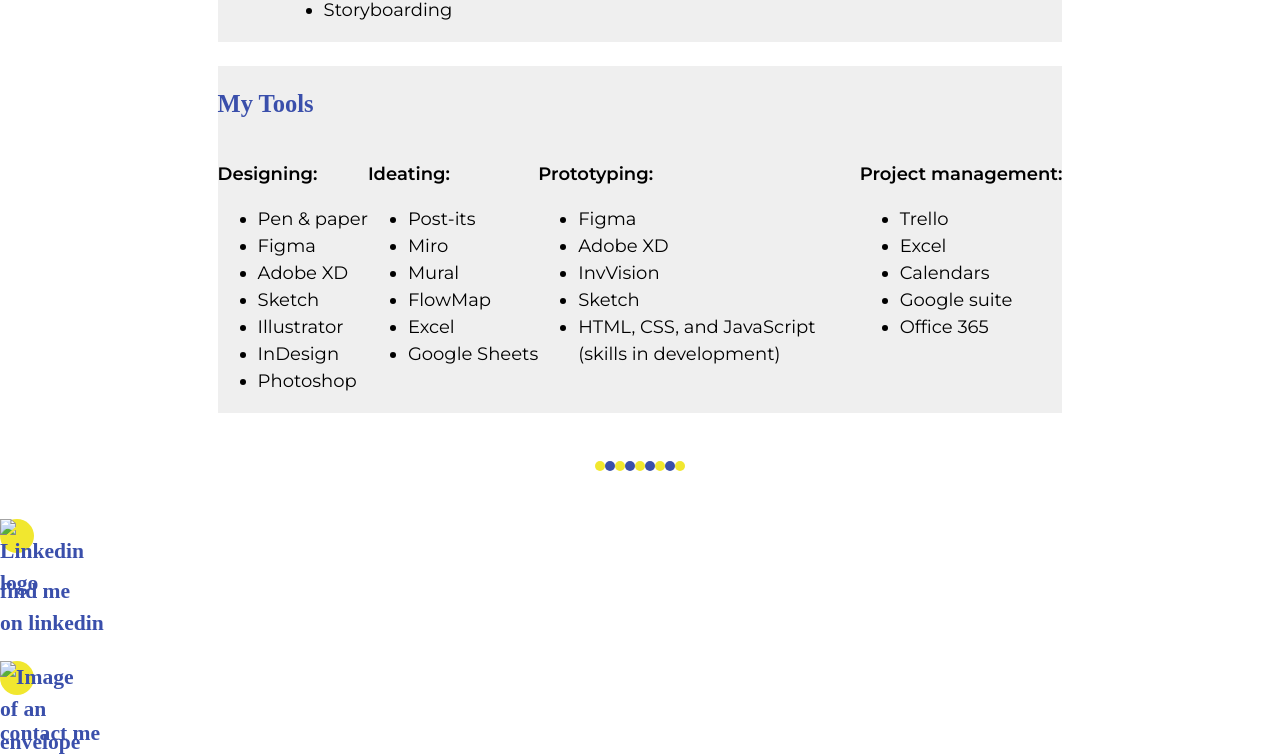
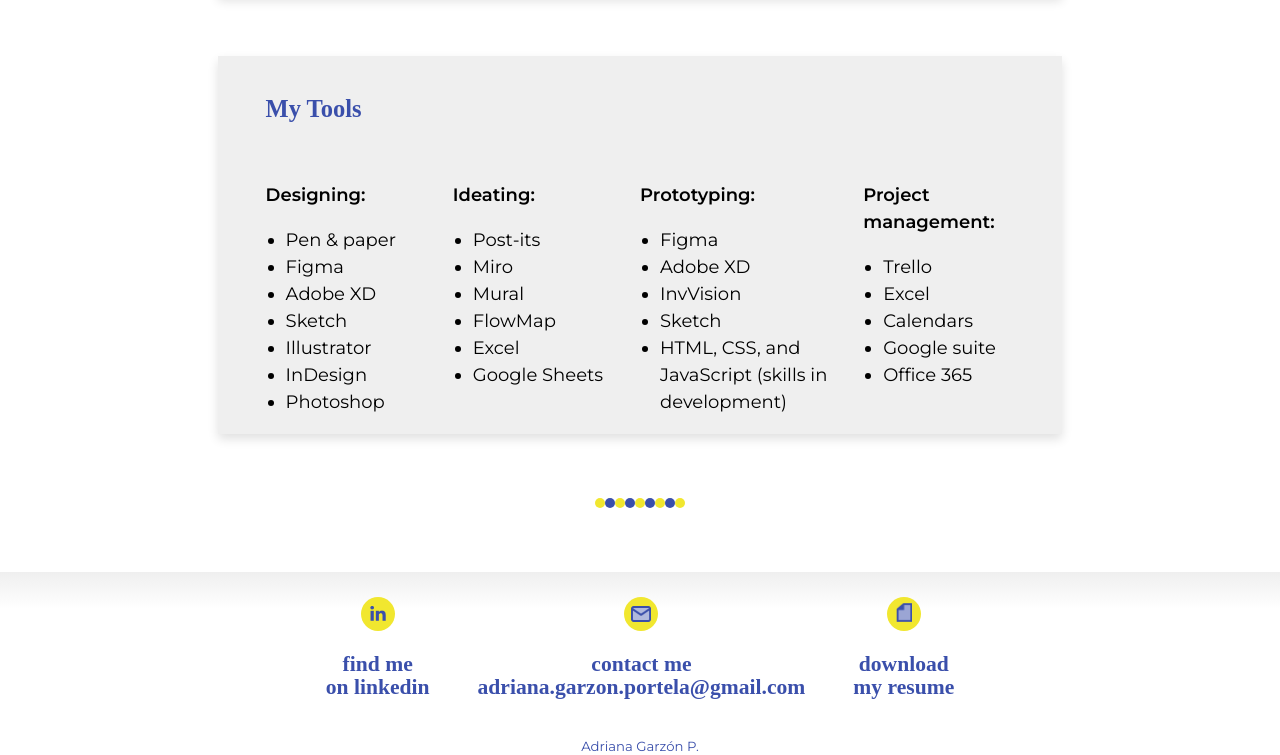
Before and after one commit to adrianamgarzonp4/UX_UI_HM_17, a plain HTML site: page index.html in a window 1280 px wide. Shown: the part 2045-2800 px from the top of the page. Drawn offline with Linux system fonts and the light colour scheme; a web font is replaced by a local one.

Commit message:
Added styles and meta tags
Added styles for skills, tools, and footer sections , hover states, and shadows
Added meta tags to html
Added comments to html

```diff
--- a/css/styles.css
+++ b/css/styles.css
@@ -72,7 +72,7 @@ div .circle { /*decoration circles*/
 
 nav {
     background-color: var(--white, #ffffff);
-    padding: 10px;
+    padding: 5px;
 }
 
 .logo {
@@ -92,7 +92,7 @@ nav {
 
 .nav-item { /*nav ul li item, not including logo*/
     width: 100px;
-    height: 60px;
+    height: 54px;
     display: flex;
     justify-content: center;
     align-items: center;
@@ -110,11 +110,13 @@ nav {
 nav ul li div.link-hover:hover {
     background-color: var(--yellow, #f1e72f);
     color: var(--dark-grey, #404040);
+    box-shadow: 0 5px 10px rgba(0,0,0,0.19), 0 3px 6px rgba(0,0,0,0.23);
 }
 
 nav .current .link-hover {
     background-color: var(--yellow, #f1e72f);
     color: var(--dark-grey, #404040);
+    /*box-shadow: 0 5px 10px rgba(0,0,0,0.19), 0 3px 6px rgba(0,0,0,0.23);*/
 }
 
 nav ul li.logo {
@@ -133,7 +135,7 @@ nav li a, footer li a {
     font-weight: bolder;
     text-decoration: none;
     color: var(--blue, #3a4fab);
-    font-size: 1.2em;
+    font-size: 1.2rem;
 }
 
 nav ul, footer ul {
@@ -144,12 +146,23 @@ nav ul, footer ul {
 
 /*FOOTER*/
 footer {
-    background-color: var(--white, #ffffff);
+    /*background-color: var(--white, #ffffff);*/
+    background: linear-gradient(#efefef, #ffffff, #ffffff, #ffffff, #ffffff, #ffffff, #ffffff);
 }
 
-.copyright {
-    font-size: 0.735rem;
-    color: var(--blue, #3a4fab);
+footer section ul.footer-options { /*ul*/
+    display: inline-flex;
+}
+
+footer section ul li a div.footer-option-box p {
+    text-align: center;
+    margin-right: 24px;
+    margin-left: 24px;
+    line-height: 1.25rem;
+}
+
+footer section ul li a div.footer-option-box div {
+    margin: auto;
 }
 
 .icon-circle {
@@ -158,6 +171,43 @@ footer {
     height: 34px;
     border-radius: 50%;
 }
+
+.linkedin {
+    display: block;
+    margin: auto;
+    padding-top: 9px;
+    width: 16px;
+}
+
+.email {
+    display: block;
+    margin: auto;
+    padding-top: 9px;
+    width: 20px;
+}
+
+.doc {
+    display: block;
+    margin: auto;
+    padding-top: 6px;
+    width: 16px;
+}
+
+.copyright {
+    font-size: 0.735rem;
+    color: var(--blue, #3a4fab);
+    text-align: center;
+}
+
+div.footer-hover:hover {
+    transform: scale(1.5);
+    color: var(--dark-grey, #404040);
+    box-shadow: 0 5px 10px rgba(0,0,0,0.19), 0 3px 6px rgba(0,0,0,0.23);
+}
+
+/*footer section ul li a div.footer-option-box p:hover {
+    color: var(--dark-grey, #404040);
+}*/
 
 /*DIVIDER*/
 .small-circle-blue {
@@ -178,8 +228,8 @@ footer {
     display: flex;
     flex-direction: row;
     justify-content: center;
-    padding-top: 48px;
-    padding-bottom: 48px;
+    padding-top: 64px;
+    padding-bottom: 64px;
 }
 
 /*MAIN: profile photo, button*/
@@ -190,7 +240,7 @@ footer {
 .profile-photo {
     max-width: 100%;
     height: auto;
-    border-radius: 20px;
+    box-shadow: 0 5px 10px rgba(0,0,0,0.12)/*, 0 6px 6px rgba(0,0,0,0.23)*/;
 }
 
 .inner-button-div {
@@ -213,8 +263,12 @@ footer {
 .my-button-link .link-hover:hover {
     background-color: var(--yellow, #f1e72f);
     color: var(--dark-grey, #404040);
+    box-shadow: 0 5px 10px rgba(0,0,0,0.19), 0 3px 6px rgba(0,0,0,0.23);
 }
 
+main section div ul {
+    padding-inline-start: 20px;
+}
 
 /*GRIDS*/
 
@@ -234,6 +288,7 @@ footer {
 }
 .hg-2 {
     grid-area: nav;
+    height: 64px;
 }
 .hg-3 {
     grid-area: l-decor;
@@ -265,10 +320,10 @@ footer {
     width: auto;
     display: grid;
     grid-template-areas:
-        '. c1 . . .'
-        'c2 c3 c4 . c5'
+        '. . . . c1'
+        '. c3 c4 . c5'
         'c6 c7 . c8 .'
-        'c9 . c10 . c11'
+        'c9 . c10 c2 c11'
         '. . . . c12';
 }
 
@@ -285,8 +340,6 @@ footer {
 .rdc11 { grid-area: c11}
 .rdc12 { grid-area: c12}
 
-/* /////WORKING IN THIS SECTION////// */
-
 /*Main - Skills*/
 .main-skills {
     background-color: var(--light-grey, #efefef);
@@ -295,37 +348,67 @@ footer {
         'heading heading . .'
         'bullets1 bullets1 bullets2 bullets2';
     align-items: start;
-    height: 100%;
+    box-shadow: 0 5px 10px rgba(0,0,0,0.12)/*, 0 6px 6px rgba(0,0,0,0.23)*/;
 }
 
 .ms-1 {
     grid-area: heading;
-    padding-top: 48px;
     padding-left: 48px;
+    align-self: center;
 }
 .ms-2 {
     grid-area: bullets1;
-    justify-self: center;
+    justify-self: start;
+    padding-left: 68px;
 }
 .ms-3 {
     grid-area: bullets2;
-    justify-self: center;
+    justify-self: start;
+    padding-left: 68px;
 }
 
 /*Main - Tools*/
 .main-tools {
     background-color: var(--light-grey);
     display: grid;
-    grid-template-areas:
-        'heading heading heading heading'
-        'design ideate prototype project';
+    grid-template-columns: repeat(4, 1fr);
+    grid-template-rows: 0.4fr 1fr;
+    grid-column: 24px;
+    margin-top: 36px;
+    box-shadow: 0 5px 10px rgba(0,0,0,0.12)/*, 0 6px 6px rgba(0,0,0,0.23)*/;
 }
 
-.mt-1 { grid-area: heading; }
-.mt-2 { grid-area: design; }
-.mt-3 { grid-area: ideate; }
-.mt-4 { grid-area: prototype; }
-.mt-5 { grid-area: project; }
+.mt-1 { /*heading*/
+    grid-column: 1 / 5;
+    grid-row: 1 / 2;
+    padding-left: 48px;
+    align-self: center;
+}
+.mt-2 { /*design*/
+    grid-column: 1 / 2;
+    grid-row: 2 / 3;
+    justify-self: start;
+    padding-left: 48px;
+}
+.mt-3 { /*ideate*/
+    grid-column: 2 / 3;
+    grid-row: 2 / 3;
+    justify-self: start;
+    padding-left: 24px;
+    padding-right: 24px;
+}
+.mt-4 { /*prototype*/
+    grid-column: 3 / 4;
+    grid-row: 2 / 3;
+    justify-self: start;
+    padding-right: 6px;
+}
+.mt-5 { /*project*/
+    grid-column: 4 / 5;
+    grid-row: 2 / 3;
+    justify-self: start;
+    padding-left: 12px;
+}
 
 
 /*Main - main-grid*/
@@ -362,3 +445,21 @@ footer {
     grid-column: 1 / 3;
     grid-row: 4 / 5;
 }
+
+/*Footer*/
+.footer-grid {
+    display: grid;
+    grid-template-rows: 2fr 1fr;
+    justify-items: center;
+    align-items: center;
+}
+
+.fi-1 { /*links*/
+    grid-row: 1 / 2;
+    align-self: end;
+    padding-top: 2%;
+}
+
+.fi-2 { /*copyright*/
+    grid-row: 2 / 3;
+}
--- a/index.html
+++ b/index.html
@@ -1,14 +1,17 @@
 <!DOCTYPE html>
 <html lang="en">
 <head>
-  <title>Adriana's Portfolio</title>
+  <title>Adriana Garzon P. | UX Designer</title>
+  <meta charset="UTF-8">
+  <meta name="description" content="Adriana Garzon P. UX Portfolio">
+  <meta name="author" content="Adriana Garzon P.">
+  <meta name="viewport" content="width=device-width, initial-scale=1.0">
   <link rel="stylesheet" type="text/css" href="css/styles.css">
   <link href="https://fonts.googleapis.com/css2?family=Montserrat:wght@400;600&family=Scope+One&display=swap" rel="stylesheet">
 </head>
 
 <body>
-
-  <!--<div> added in case I need to add a grid for all elements + item# to header, main, divider, and footer-->
+<!--HEADER STARTS-->
   <header class="header-grid">
     <h1 class="hg-1">about</h1>
     <nav class="hg-2">
@@ -57,7 +60,8 @@
       <div class="circle rdc12"></div>
     </div>
   </header>
-
+<!--HEADER ENDS-->
+<!--MAIN STARTS-->
   <main class="main-grid">
     <section class="mg-1">
       <section class="photo-container">
@@ -143,7 +147,8 @@
       </div>
     </section>
   </main>
-
+<!--MAIN ENDS-->
+<!--DIVIDER STARTS-->
   <div class="divider">
     <div class="small-circle-yellow"></div>
     <div class="small-circle-blue"></div>
@@ -155,41 +160,41 @@
     <div class="small-circle-blue"></div>
     <div class="small-circle-yellow"></div>
   </div>
-
-    <footer class="item4">
-      <section>
-        <ul>
-          <li>
+<!--DIVIDER ENDS-->
+<!--FOOTER STARTS-->
+  <footer class="footer-grid item4">
+    <section class="fi-1">
+      <ul class="footer-options">
+        <li class="footer-item">
           <a href="#">
-              <div>
-                <div class="icon-circle"><img src="#" alt="Linkedin logo"></div>
+            <div class="footer-option-box">
+              <div class="icon-circle footer-hover"><img class="linkedin" src="images/linkedin.png" alt="Linkedin logo"></div>
               <p>find me<br>on linkedin</p>
             </div>
           </a>
         </li>
-          <li>
+        <li class="footer-item">
           <a href="#">
-              <div>
-                <div class="icon-circle"><img src="#" alt="Image of an envelope"></div>
+            <div class="footer-option-box">
+              <div class="icon-circle footer-hover"><img class="email" src="images/envelope.png" alt="Image of an envelope"></div>
               <p>contact me<br>adriana.garzon.portela@gmail.com</p>
             </div>
           </a>
         </li>
-          <li>
+        <li class="footer-item">
           <a href="#">
-              <div>
-                <div class="icon-circle"><img src="#" alt="Image of a blank document page"></div>
+            <div class="footer-option-box">
+              <div class="icon-circle footer-hover"><img class="doc" src="images/blank_page.png" alt="Image of a blank document page"></div>
               <p>download<br>my resume</p>
             </div>
           </a>
         </li>
       </ul>
     </section>
-      <section class="copyright">
+    <section class="fi-2 copyright">
       <p>Adriana Garzón P.<br>&copy; 2020 All Rights Reserved</p>
     </section>
-    </footer class="item1">
-  <!--</div>-->
-
+  </footer>
+<!--FOOTER ENDS-->
 </body>
 </html>
```
Lines whose indentation alone changed are shown as unchanged.
